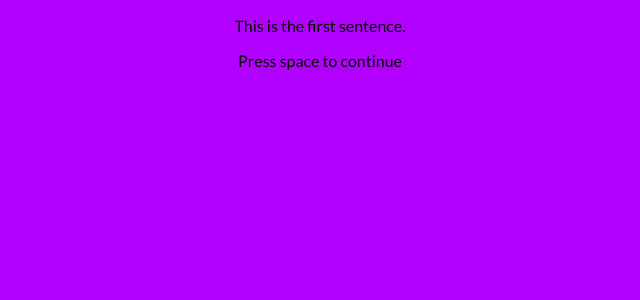
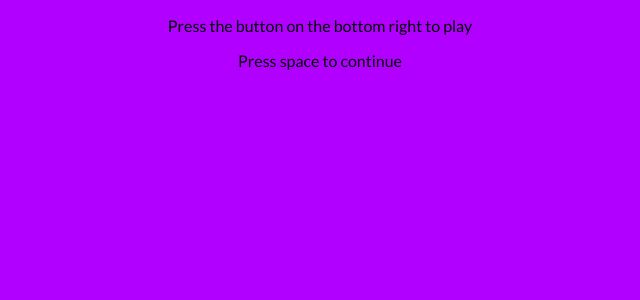
Before and after one commit to ohi-711/jamhacks8project, a Flask app: page /instructions in a window 1280 px wide. Shown: the top 300 px of the page, without its empty margins (320-960 px from the left). Run offline with Flask 3, Linux system fonts and the light colour scheme.

Commit message:
Add files via upload

```diff
--- a/templates/instructions.html
+++ b/templates/instructions.html
@@ -21,12 +21,15 @@
 <head>
     <link rel="stylesheet" type="text/css" href="{{ url_for('static',filename='styles/game_style.css') }}">
     <div class="text-container">
-        <p class="text">This is the first sentence.</p>
-        <p class="text">This is the second sentence.</p>
-        <p class="text">This is the third sentence.</p>
+        <p class="text">Press the button on the bottom right to play</p>
+        <p class="text">Once the timer begins a word will appear on the screen</p>
+        <p class="text">Center your movements and perform the sign language for the word</p>
+        <p class="text">If you are correct, it will display so and you can move on</p>
+        <p class="text">If you are wrong, keep trying!</p>
+        <p class="text">Answer as many words correctly as you can in 60 seconds</p>
+        <p class="text">Good luck!</p>
     </div>
     <div class="prompt" id="prompt">Press space to continue</div>
-
 </head>
 
 <head>
```
Also changed, not shown: static/logo.png (added).
